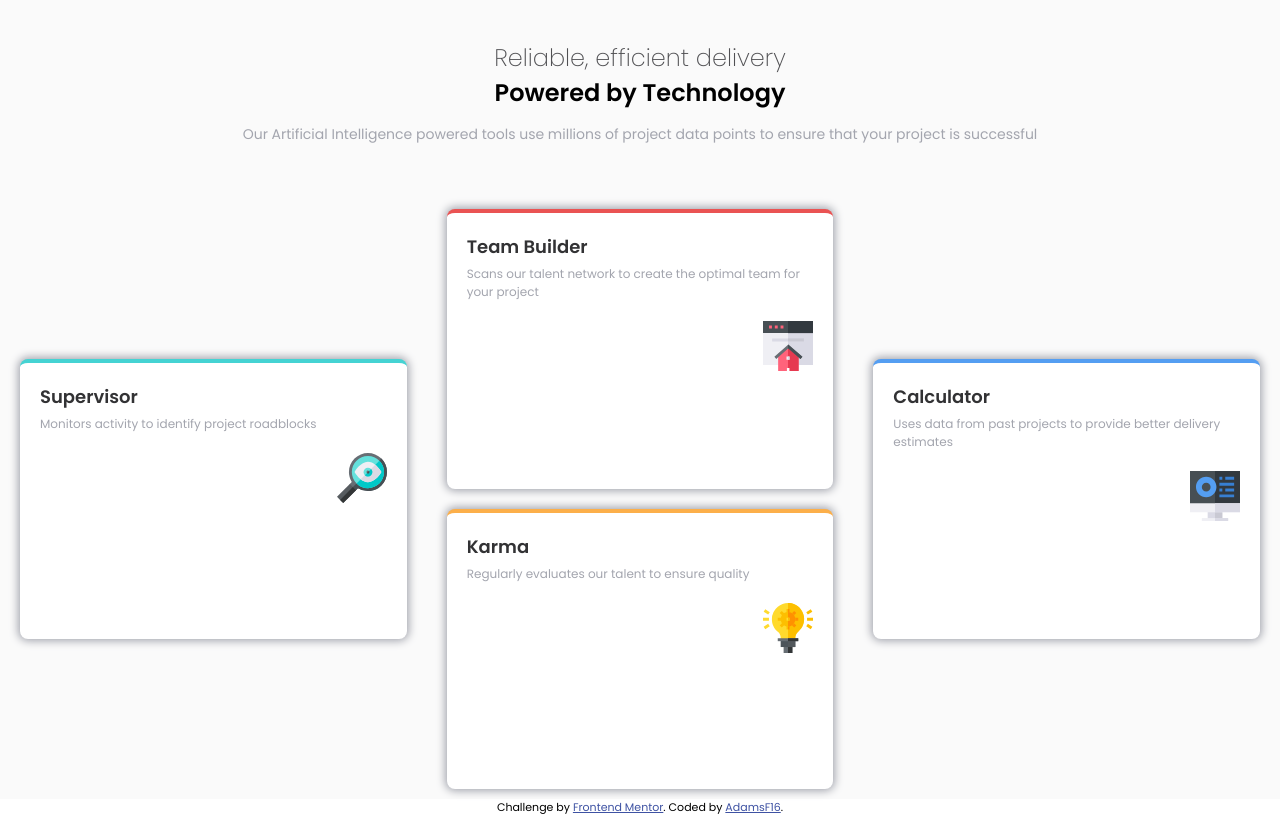
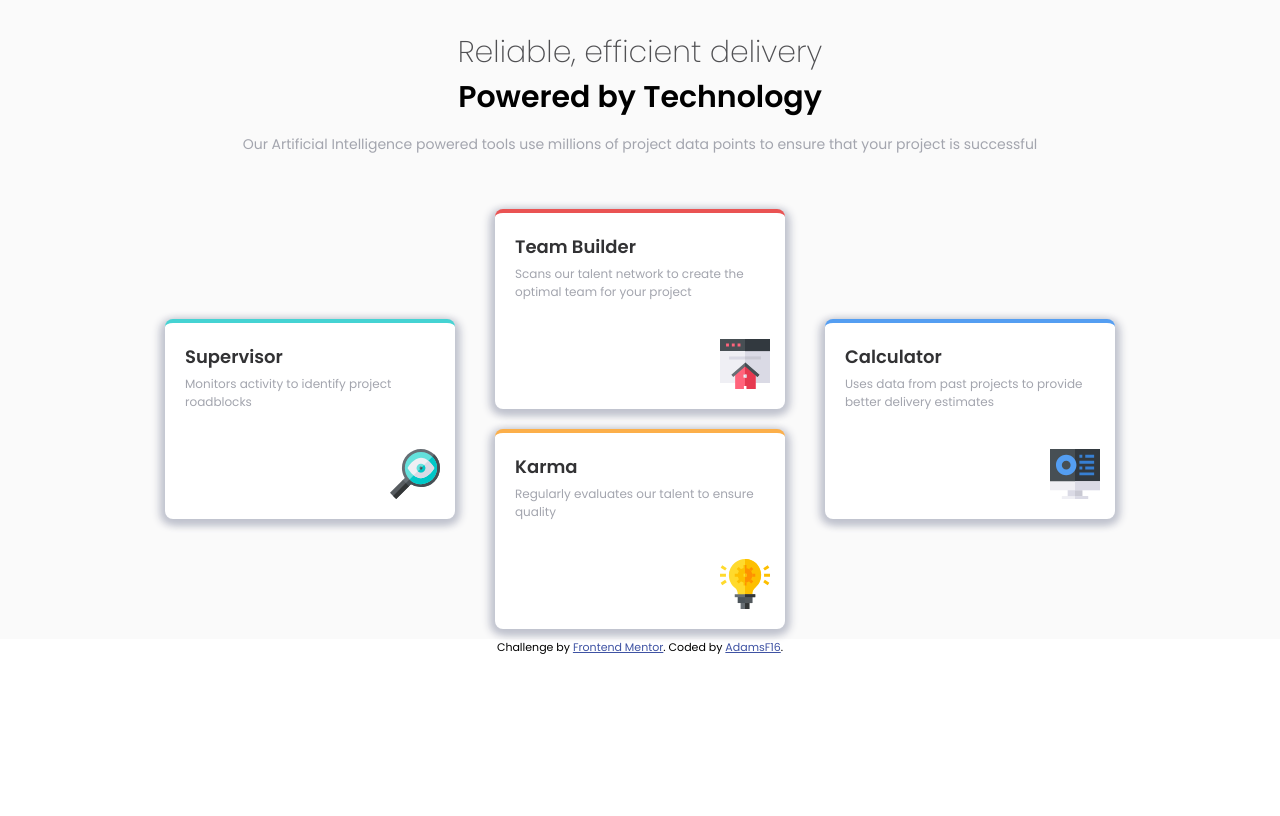
Before and after one commit to AdamsF16/Fronted-mentor-Four-card-section, a plain HTML site: page index.html in a window 1280 px wide. Drawn offline with Linux system fonts and the light colour scheme.

Commit message:
finished

```diff
--- a/style.scss
+++ b/style.scss
@@ -69,7 +69,7 @@ body {
         padding: 2em 2em;
         margin: 1em 2em;
         border-radius: 8px;
-        box-shadow: 0px 0px 8px 2px hsl(229, 6%, 66%);
+        box-shadow: 3px 3px 8px 2px hsl(227, 12%, 78%), -3px 3px 8px 2px hsl(227, 12%, 78%);
     }
 
     &__item-one {
@@ -120,12 +120,13 @@ body {
     }
 }
 
-@media(min-width: 700px) {
+@media(min-width: 800px) {
     .section {
         &__card-box {
             display: grid;
             grid-template-columns: 1fr 1fr 1fr;
-            grid-template-rows: repeat(4, 150px);
+            grid-template-rows: repeat(4, 110px);
+            margin: 0 10%;
         }
 
         &__item-one {
@@ -145,5 +146,30 @@ body {
             grid-row: 2/4;
         }
 
-    }
+        &__item {
+            position: relative;
+        }
+
+        &__item-image {
+            position: absolute;
+            right: 15px;
+            bottom: 20px;
+        }
+
+        &__text-main-box {
+            margin: 3em 1.5em;
+        }
+
+        &__title-main {
+            font-size: 3rem;
+        }
+
+        &__title-main--bold {
+            font-size: 3rem;
+        }
+
+        &__item-text-box {
+            max-width: 250px;
+        }
 }
+}
```
Also changed, not shown: css/style.css, 1 other file.
